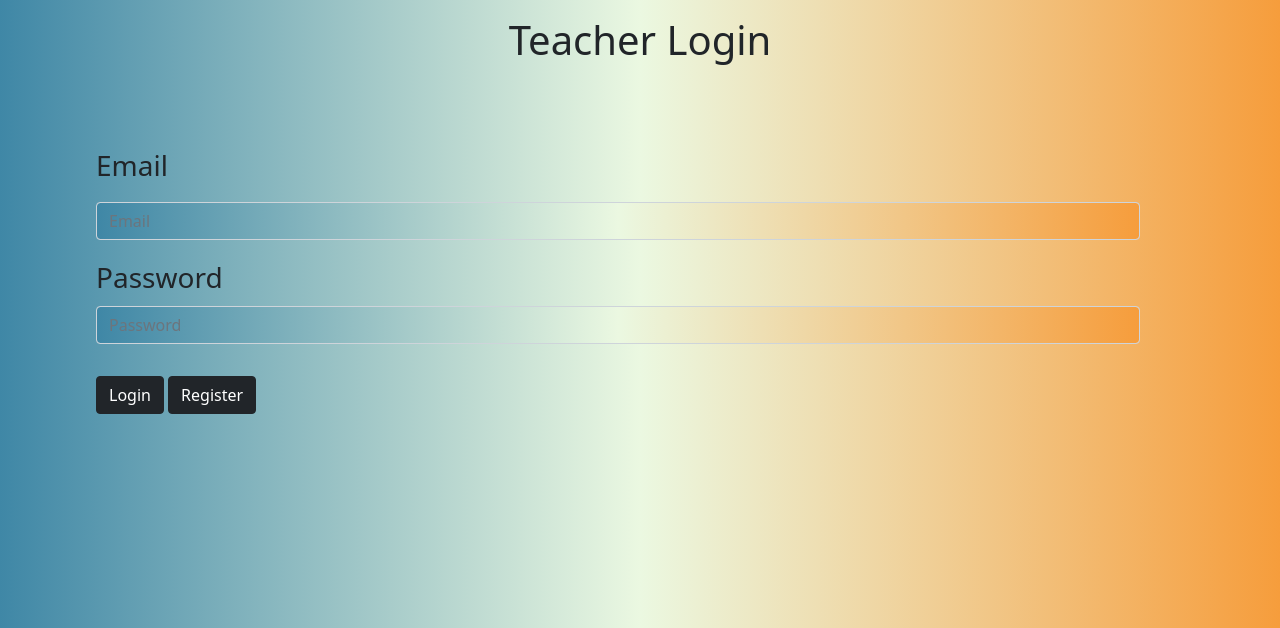
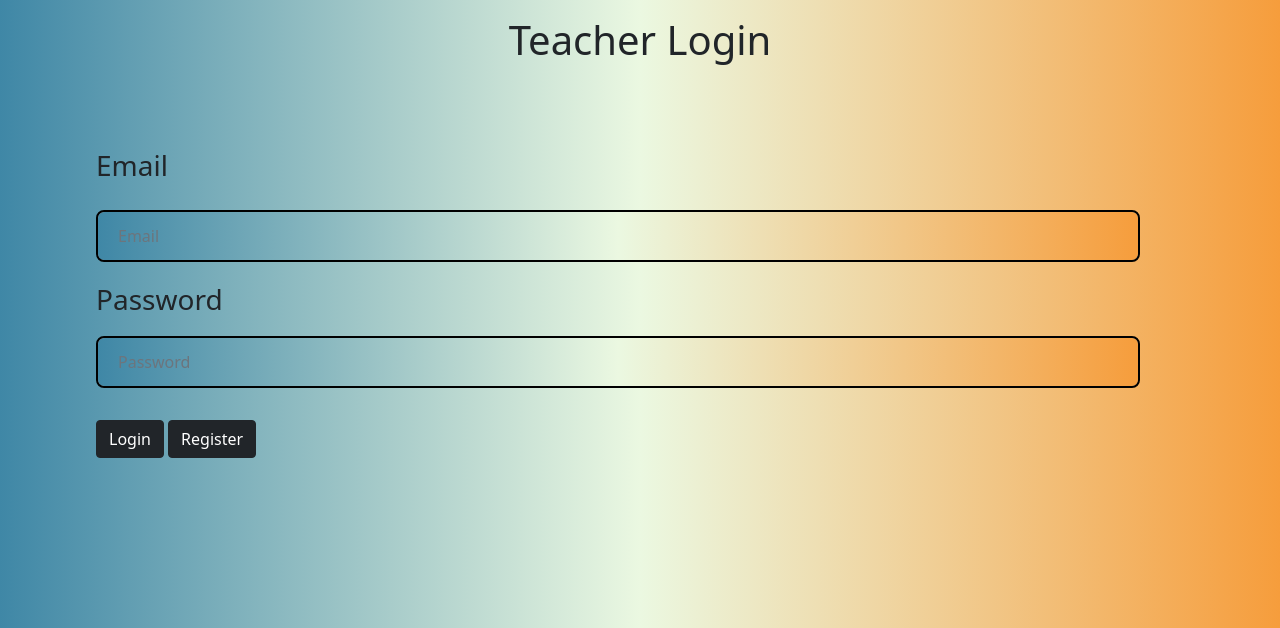
Before and after one commit to patil5018/Online-attendence-system, a Flask app: page /teacher/login in a window 1280 px wide. Shown: the part 56-684 px from the top of the page. Run offline with Flask 2, Linux system fonts and the light colour scheme; parts of the project's set-up code (start-up, migrations or seed data) failed here and were passed over.

Commit message:
Input field updated

```diff
--- a/templates/teacher_login.html
+++ b/templates/teacher_login.html
@@ -11,6 +11,34 @@
       #navHome{
         text-decoration: none;
       }
+      ::placeholder{
+        opacity: .5;
+        color: yellow;
+      }
+      input[type=text]{
+        background-image: linear-gradient(120deg, #f6d365 0%, #fda085 100%);
+        width: 100%;
+        padding: 12px 20px;
+        margin: 8px 0;
+        box-sizing: border-box;
+
+        border: 2px solid black;
+        border-radius: 8px;
+
+
+      }
+
+      input[type=password]{
+        background-image: linear-gradient(120deg, #f6d365 0%, #fda085 100%);
+        width: 100%;
+        padding: 12px 20px;
+        margin: 8px 0;
+        box-sizing: border-box;
+
+        border: 2px solid black;
+        border-radius: 8px;
+      }
+
     </style>
   </head>
   <body style="background-image: linear-gradient(0.25turn, #3f87a6, #ebf8e1, #f69d3c);">
```
Also changed, not shown: templates/student_login.html (+25 -1 lines).
